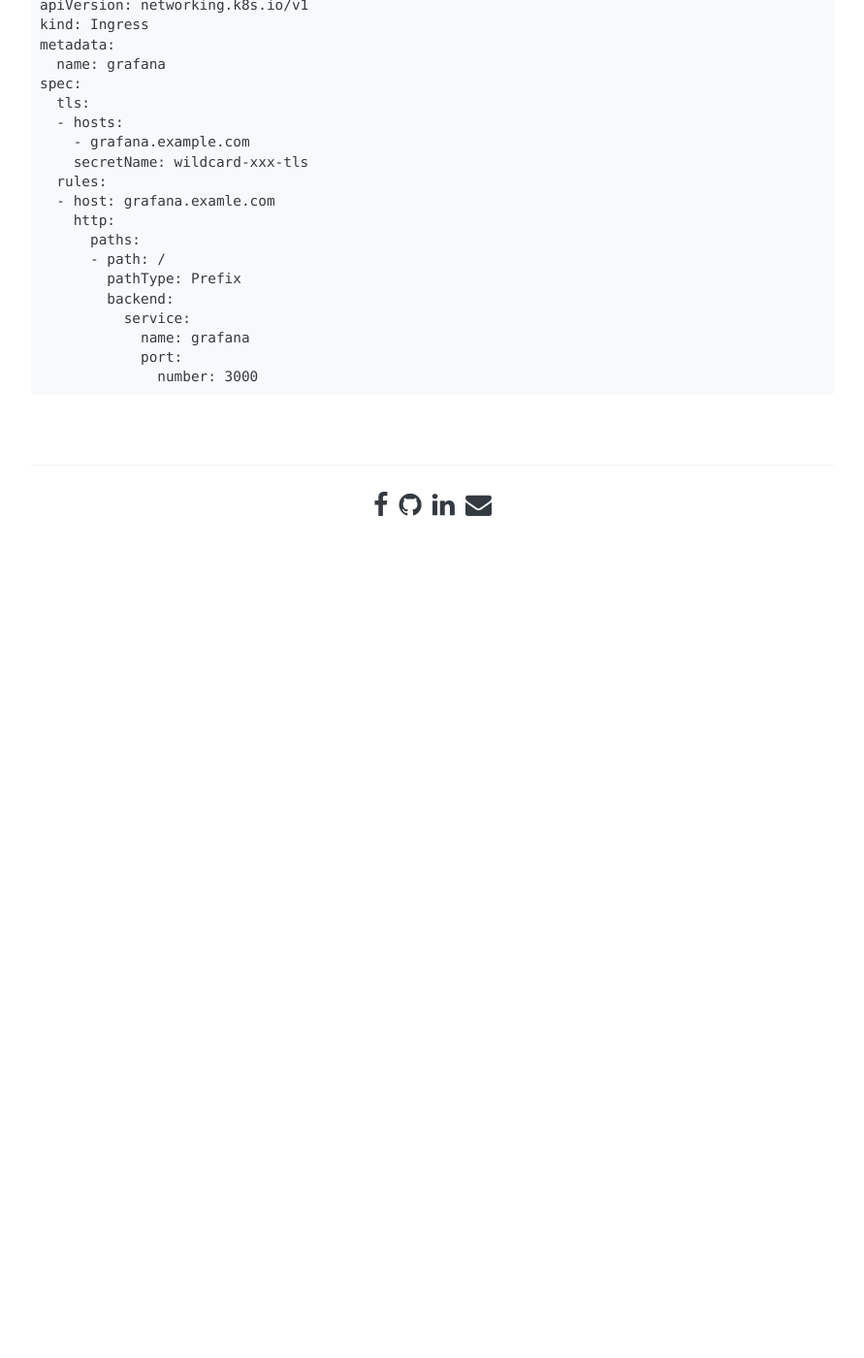
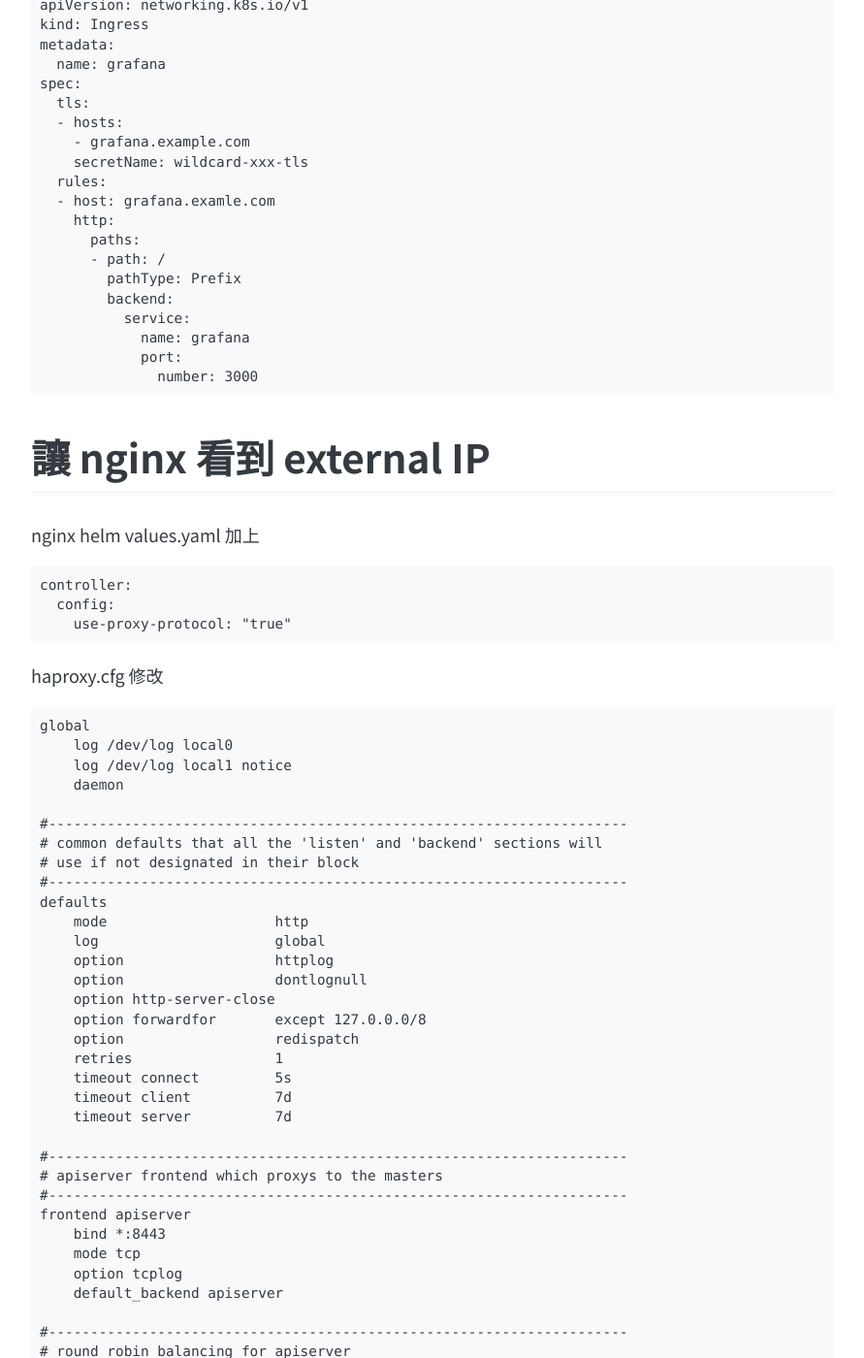
Before and after one commit to xnum/xnum.github.io, a Jekyll site: the page built from _posts/2021-01-05-k8s-nginx-ingress-install.md, in a window 1280 px wide and 1400 px high, scrolled down 1139 px. Shown: the whole window at 97% size, without its empty margins (194-1085 px from the left). Built offline with Jekyll 4.4.1, drawn with Linux system fonts in a browser that asks for light colours; comment, search, counter and statistics services are not loaded; before the commit the page ends 1769 px from its top, so only the background shows below that; some of the changed text lies outside the part shown.

Commit message:
edit post

````diff
--- a/_posts/2021-01-05-k8s-nginx-ingress-install.md
+++ b/_posts/2021-01-05-k8s-nginx-ingress-install.md
@@ -63,3 +63,100 @@
             port:
               number: 3000
 ```
+
+# 讓 nginx 看到 external IP
+
+nginx helm values.yaml 加上
+
+```
+controller:
+  config:
+    use-proxy-protocol: "true"
+```
+
+haproxy.cfg 修改
+
+```
+global
+    log /dev/log local0
+    log /dev/log local1 notice
+    daemon
+
+#---------------------------------------------------------------------
+# common defaults that all the 'listen' and 'backend' sections will
+# use if not designated in their block
+#---------------------------------------------------------------------
+defaults
+    mode                    http
+    log                     global
+    option                  httplog
+    option                  dontlognull
+    option http-server-close
+    option forwardfor       except 127.0.0.0/8
+    option                  redispatch
+    retries                 1
+    timeout connect         5s
+    timeout client          7d
+    timeout server          7d
+
+#---------------------------------------------------------------------
+# apiserver frontend which proxys to the masters
+#---------------------------------------------------------------------
+frontend apiserver
+    bind *:8443
+    mode tcp
+    option tcplog
+    default_backend apiserver
+
+#---------------------------------------------------------------------
+# round robin balancing for apiserver
+#---------------------------------------------------------------------
+backend apiserver
+    mode tcp
+    option tcp-check
+    balance     roundrobin
+        server k8s-node1 k8s-node1:6443 check
+        server k8s-node2 k8s-node2:6443 check
+        server k8s-node3 k8s-node3:6443 check
+
+#---------------------------------------------------------------------
+# ingress-http frontend which proxys to the k8s ingress controller
+#---------------------------------------------------------------------
+frontend ingress-http
+    bind *:80
+    mode tcp
+    option tcplog
+    default_backend ingress-http
+
+#---------------------------------------------------------------------
+# round robin balancing for ingress-http
+#---------------------------------------------------------------------
+backend ingress-http
+    mode tcp
+    option tcp-check
+    balance     roundrobin
+        server k8s-node1 k8s-node1:32080 check send-proxy
+        server k8s-node2 k8s-node2:32080 check send-proxy
+        server k8s-node3 k8s-node3:32080 check send-proxy
+
+#---------------------------------------------------------------------
+# ingress-tls frontend which proxys to the k8s ingress controller
+#---------------------------------------------------------------------
+frontend ingress-tls
+    bind *:443
+    mode tcp
+    option tcplog
+    default_backend ingress-tls
+
+#---------------------------------------------------------------------
+# round robin balancing for ingress-tls
+#---------------------------------------------------------------------
+backend ingress-tls
+    mode tcp
+    option tcp-check
+    balance     roundrobin
+        server k8s-node1 k8s-node1:32443 check send-proxy
+        server k8s-node2 k8s-node2:32443 check send-proxy
+        server k8s-node3 k8s-node3:32443 check send-proxy
+
+```
````
